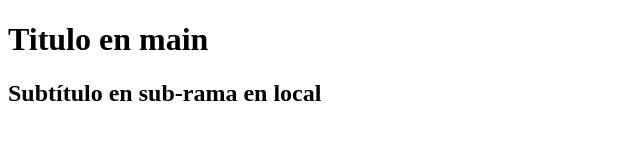
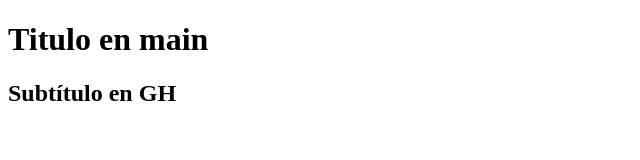
Before and after one commit to nespralnic/primera, a plain HTML site: page index.html in a window 1280 px wide. Shown: the whole page, without its empty margins (0-640 px from the left). Drawn offline with Linux system fonts and the light colour scheme.

Commit message:
cambio h2 en GH

```diff
--- a/index.html
+++ b/index.html
@@ -8,6 +8,6 @@
 </head>
 <body>
     <h1>Titulo en main</h1>
-    <h2>Subtítulo en sub-rama en local</h2>
+    <h2>Subtítulo en GH</h2>
 </body>
 </html>
```
